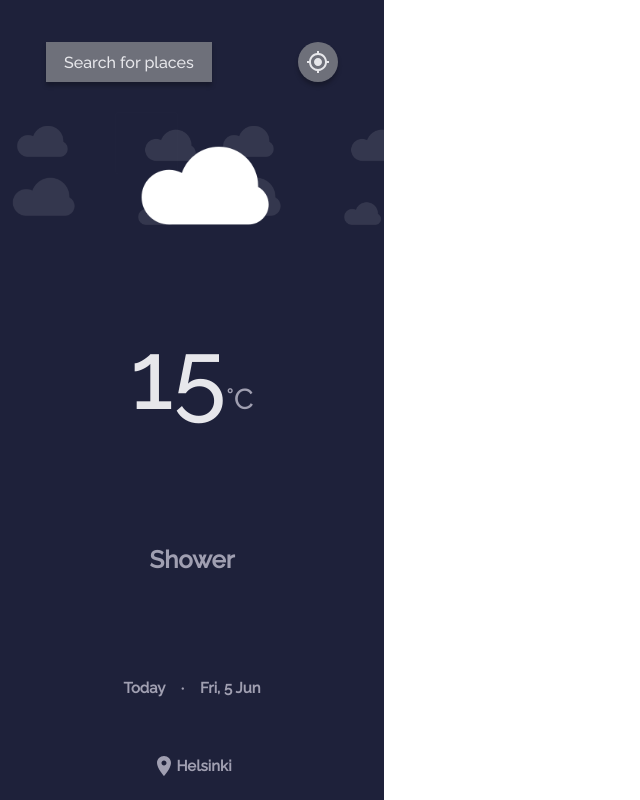
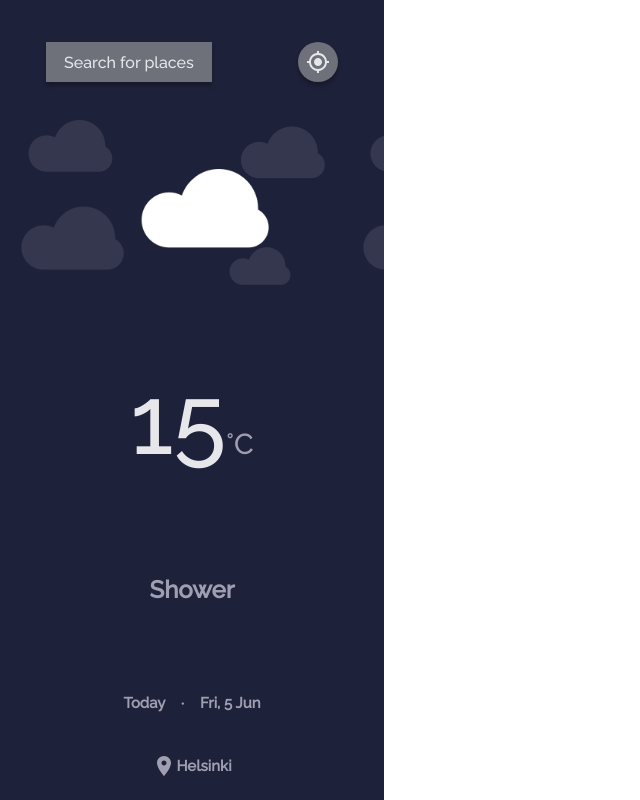
Before and after one commit to david-dkp/WeatherApp, a React (Create React App) app: page / in a window 1280 px wide. Shown: the whole page, without its empty margins (0-640 px from the left). Built offline with nearby package versions, Linux system fonts and the light colour scheme.

Commit message:
feat: improve left weather

```diff
--- a/src/components/big-weather-view/BigWeatherView.scss
+++ b/src/components/big-weather-view/BigWeatherView.scss
@@ -31,7 +31,7 @@
     justify-content: center;
     width: 100%;
     height: 30%;
-
+    flex-grow: 0.5;
     .weather-background-image {
         background-image: url("../../assets/Cloud-background.png");
         background-size: contain;
```
